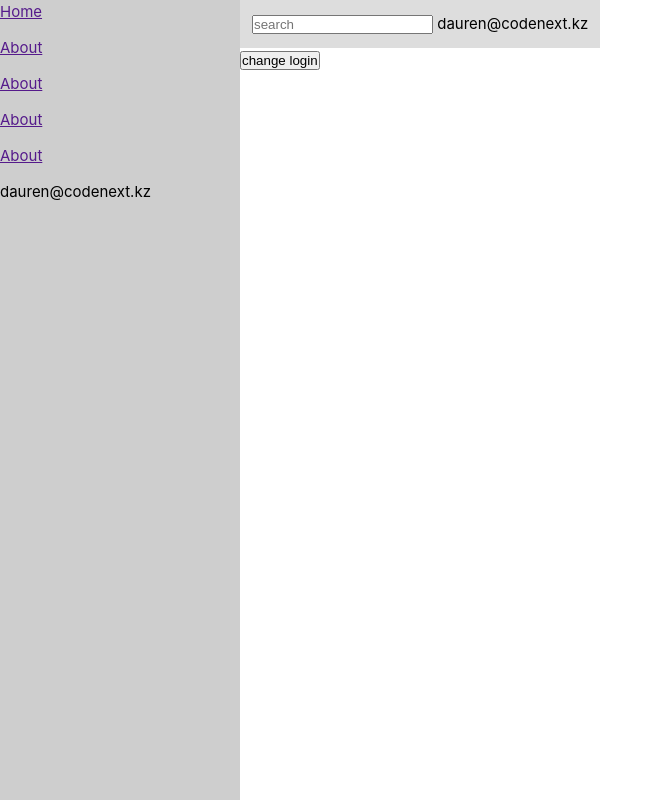
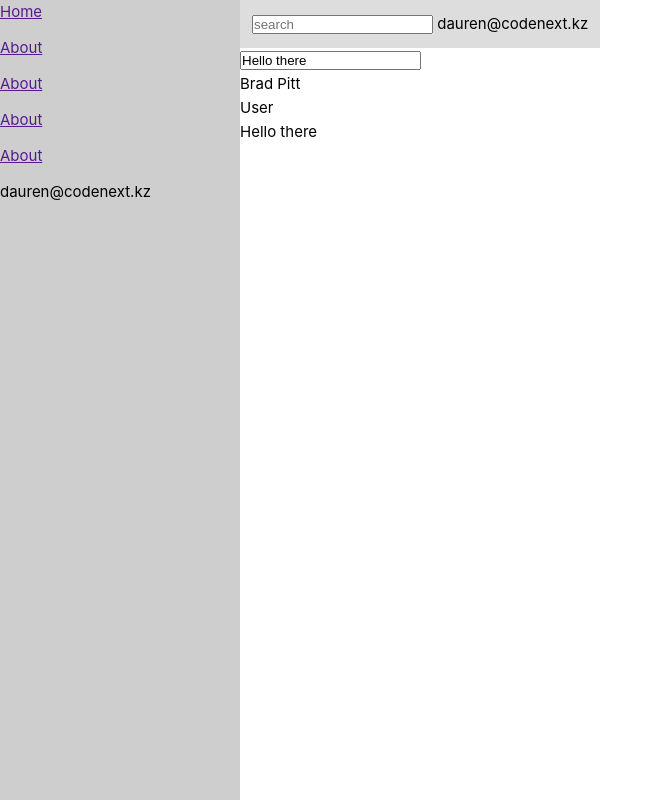
Before and after one commit to legit1One/vue-educational, a Vue app: page /users/0 in a window 1280 px wide. Shown: the whole page, without its empty margins (0-663 px from the left). Built offline with nearby package versions, Linux system fonts and the light colour scheme.

Commit message:
created composable file

```diff
--- a/src/App.vue
+++ b/src/App.vue
@@ -3,7 +3,10 @@
     <Sidebar/>
     <div>
       <Header/>
-      <button @click="store.changeLogin">change login</button>
+<!--      <button @click="store.changeLogin">change login</button>-->
+      <input type="text" v-model="greeting">
+
+      <router-view/>
     </div>
   </div>
 
@@ -13,7 +16,12 @@
 import Sidebar from "@/components/Sidebar.vue";
 import Header from "@/components/Header.vue";
 import { useAuthStore } from "@/stores/auth.js";
+import {ref, provide} from "vue";
 const store = useAuthStore()
+
+const greeting = ref('Hello there')
+
+provide('GREETING_MESSAGE', greeting)
 // const changeLogin = () => {
 //   store.login = prompt('login')
 // }
--- /dev/null
+++ b/src/composables/useComponentBase.js
@@ -0,0 +1,19 @@
+import {useRoute} from "vue-router";
+import {onBeforeMount, onMounted} from "vue";
+
+export const useComponentBase = () => {
+    const route = useRoute()
+
+    onMounted(() => {
+        console.log('Component mounted')
+        console.log(route.name)
+    })
+
+    onBeforeMount(() => {
+        console.log('Before component mounted')
+    })
+
+    return {
+        pageTitle: route.name
+    }
+}
--- a/src/views/User.vue
+++ b/src/views/User.vue
@@ -2,11 +2,32 @@
   <div class="user">
     {{users[route.params.id].name}}
   </div>
+
+<!--  <p>-->
+<!--      {{pageTitle}}-->
+<!--  </p>-->
+<!--  -->
+  <p>
+      {{componentBase.pageTitle}}
+  </p>
+
+  <p>
+      {{greeting}}
+  </p>
+
+  <p></p>
 </template>
 <script setup>
 import { useRoute } from "vue-router";
+import { useComponentBase } from "@/composables/useComponentBase.js";
+import {inject} from "vue";
 
 const route = useRoute()
+
+// const { pageTitle } = useComponentBase()
+const componentBase = useComponentBase()
+
+const greeting = inject('GREETING_MESSAGE')
 
 const users = [
   {
--- a/src/views/Users.vue
+++ b/src/views/Users.vue
@@ -6,6 +6,10 @@
   </div>
 </template>
 <script setup>
+import { useComponentBase } from "@/composables/useComponentBase.js";
+
+useComponentBase()
+
 const users = [
   {
     name: 'Brad Pitt'
```
